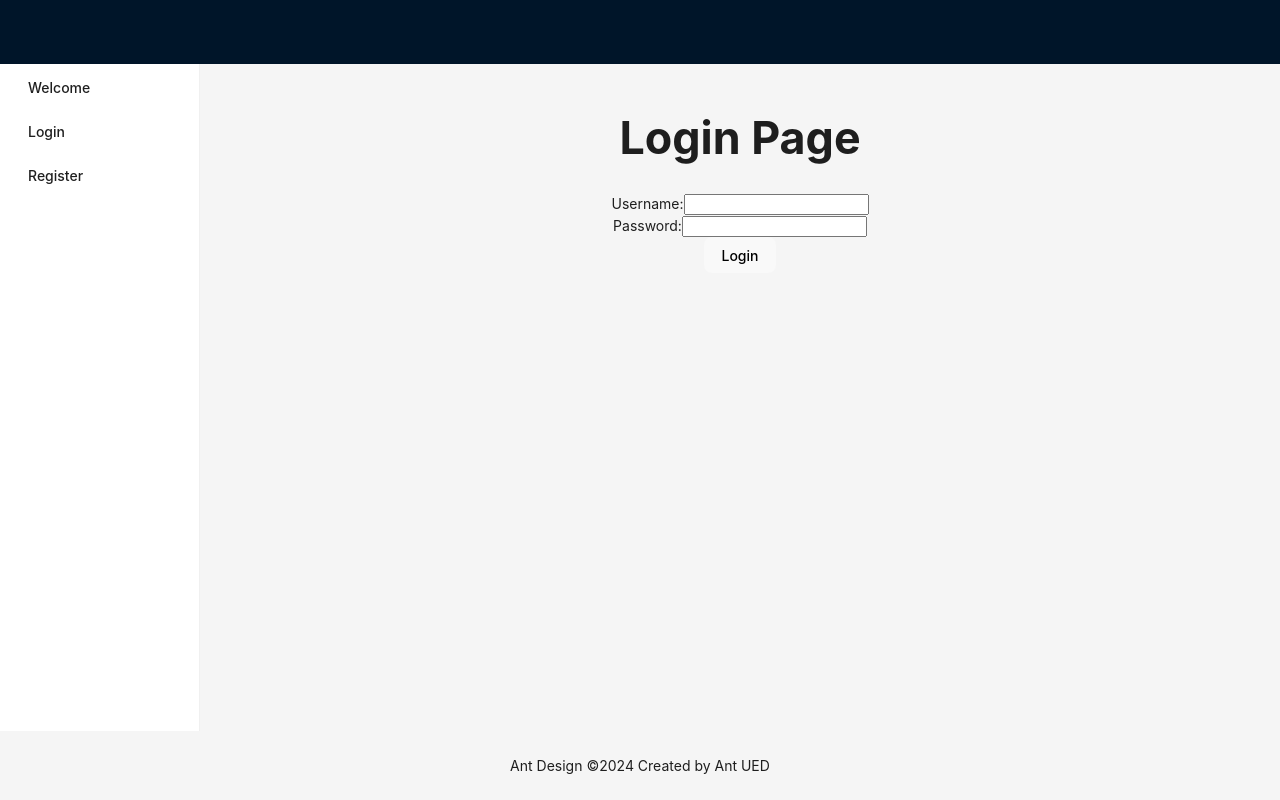
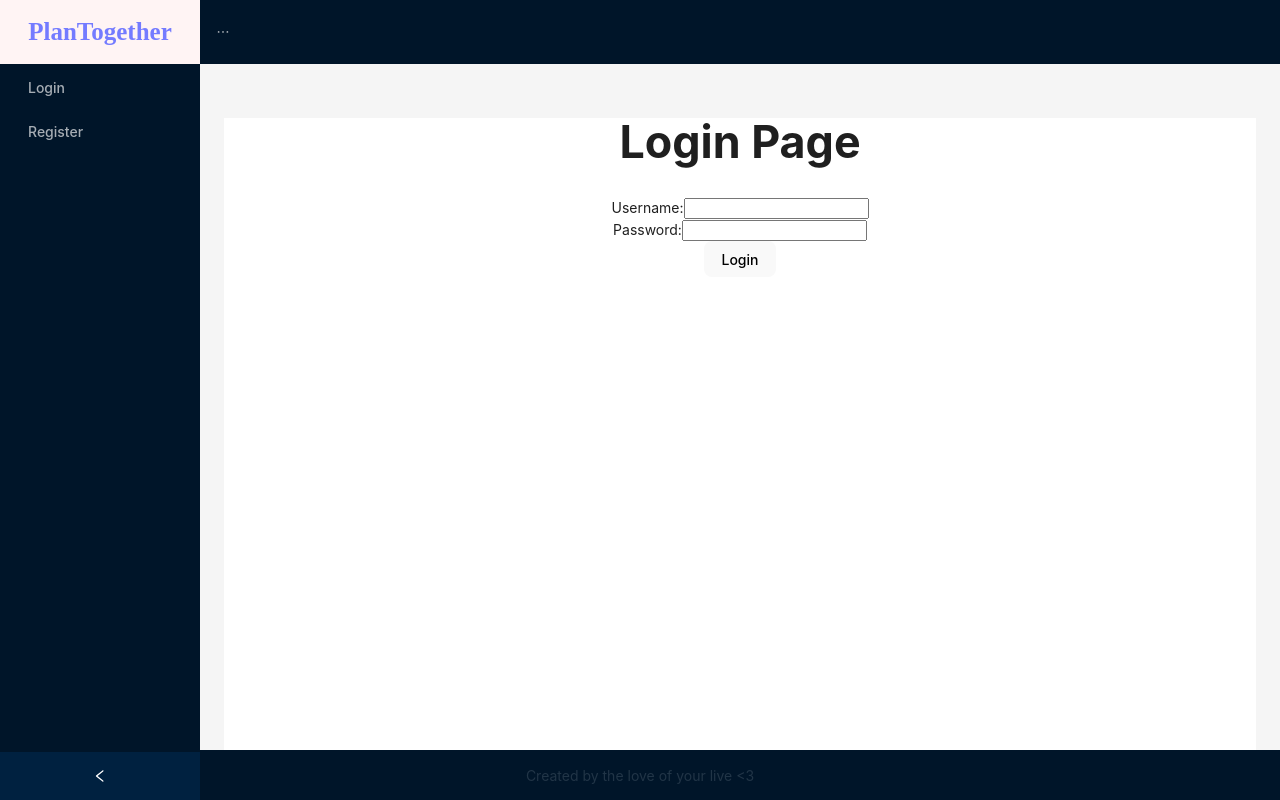
Before and after one commit to LydiaTsami/PlanTogether, a React (Vite) app in the folder PlanTogether-Frontend/: page /login in a window 1280 px wide. Built offline with nearby package versions, Linux system fonts and the light colour scheme.

Commit message:
Moved logic from Home.tsx

```diff
--- a/PlanTogether-Frontend/src/components/Home/Home.css
+++ b/PlanTogether-Frontend/src/components/Home/Home.css
@@ -4,8 +4,18 @@
 }
 
 .header {
+    padding: 0;
+}
+
+.logo{
     display: flex;
-    align-items: center;
+    justify-content: center;
+    background-color: #fff4f4;
+    width: 200px;
+    height: 100%;
+    font-family: "Script MT Bold", cursive;
+    font-weight: bold;
+    font-size: 25px;
 }
 
 .layout {
@@ -18,14 +28,27 @@
 }
 
 .menu {
+    color: white;
     height: 100%;
 }
 
 .content {
-    padding: 0 24px;
+    padding: 24px 24px 0 24px;
     min-height: 280px;
 }
 
+.padded-content {
+    background-color: white;
+    width: 100%;
+    height: 100%;
+}
+
 .footer {
-    text-align: center
+    display: flex;
+    align-items: center;
+    justify-content: center;
+    text-align: center;
+    height: 50px;
+    background-color: #001529;
+    color: inherit;
 }
--- a/PlanTogether-Frontend/src/components/Home/Home.tsx
+++ b/PlanTogether-Frontend/src/components/Home/Home.tsx
@@ -1,23 +1,26 @@
-import { Layout, Menu, MenuProps } from "antd";
+import { Col, Layout, Menu, Row } from "antd";
 import React from "react";
 import "./Home.css";
 import { Link, Route, Routes } from "react-router-dom";
 import Login from "../Login/Login.tsx";
 import Register from "../Register/Register.tsx";
 import Welcome from "../Welcome/Welcome.tsx";
+import { useHome } from "./useHome.ts";
 
-const { Header, Content, Footer, Sider } = Layout,
-  headerItems: MenuProps["items"] = [],
-  siderItems = [
-    { key: "welcome", label: <Link to="/">Welcome</Link> },
-    { key: "login", label: <Link to="/login">Login</Link> },
-    { key: "register", label: <Link to="/register">Register</Link> },
-  ],
+const { Header, Sider, Content, Footer } = Layout,
   Home: React.FC = () => {
+    const { headerItems, siderItems } = useHome();
+
     return (
       <Layout className="general-layout">
         <Header className="header">
-          <div className="demo-logo" />
+          <Row>
+            <Col>
+              <Link to="/">
+                <div className="logo">PlanTogether</div>
+              </Link>
+            </Col>
+            <Col>
               <Menu
                 theme="dark"
                 mode="horizontal"
@@ -25,10 +28,13 @@ const { Header, Content, Footer, Sider } = Layout,
                 items={headerItems}
                 style={{ flex: 1, minWidth: 0 }}
               />
+            </Col>
+          </Row>
         </Header>
         <Layout className="layout">
-          <Sider className="sider">
+          <Sider className="sider" collapsible>
             <Menu
+              theme="dark"
               mode="inline"
               defaultSelectedKeys={["1"]}
               defaultOpenKeys={["sub1"]}
@@ -36,16 +42,18 @@ const { Header, Content, Footer, Sider } = Layout,
               items={siderItems}
             />
           </Sider>
-          <Content>
+          <Content className="content">
+            <div className="padded-content">
               <Routes>
                 <Route path="/" element={<Welcome />} />
                 <Route path="/login" element={<Login />} />
                 <Route path="/register" element={<Register />} />
               </Routes>
+            </div>
           </Content>
         </Layout>
         <Footer className="footer">
-          Ant Design ©{new Date().getFullYear()} Created by Ant UED
+          Created by the love of your live {"<3"}
         </Footer>
       </Layout>
     );
--- /dev/null
+++ b/PlanTogether-Frontend/src/components/Home/useHome.ts
@@ -0,0 +1,21 @@
+import { MenuProps } from "antd";
+import React from "react";
+import { Link } from "react-router-dom";
+
+export const useHome = () => {
+  const headerItems: MenuProps["items"] = [
+      { key: "calendars", label: "Calendars" },
+    ],
+    siderItems = [
+      {
+        key: "login",
+        label: React.createElement(Link, { to: "/login" }, "Login"),
+      },
+      {
+        key: "register",
+        label: React.createElement(Link, { to: "/register" }, "Register"),
+      },
+    ];
+
+  return { headerItems, siderItems };
+};
--- a/PlanTogether-Frontend/src/components/Login/Login.tsx
+++ b/PlanTogether-Frontend/src/components/Login/Login.tsx
@@ -1,6 +1,6 @@
 const Login: React.FC = () => {
   return (
-    <div style={{ textAlign: "center", marginTop: "50px" }}>
+    <div style={{ textAlign: "center" }}>
       <h1>Login Page</h1>
       <form>
         <div>
--- a/PlanTogether-Frontend/src/components/Register/Register.tsx
+++ b/PlanTogether-Frontend/src/components/Register/Register.tsx
@@ -1,6 +1,6 @@
 const Register: React.FC = () => {
   return (
-    <div style={{ textAlign: "center", marginTop: "50px" }}>
+    <div style={{ textAlign: "center" }}>
       <h1>Register Page</h1>
       <form>
         <div>
```
Lines whose indentation alone changed are shown as unchanged.
